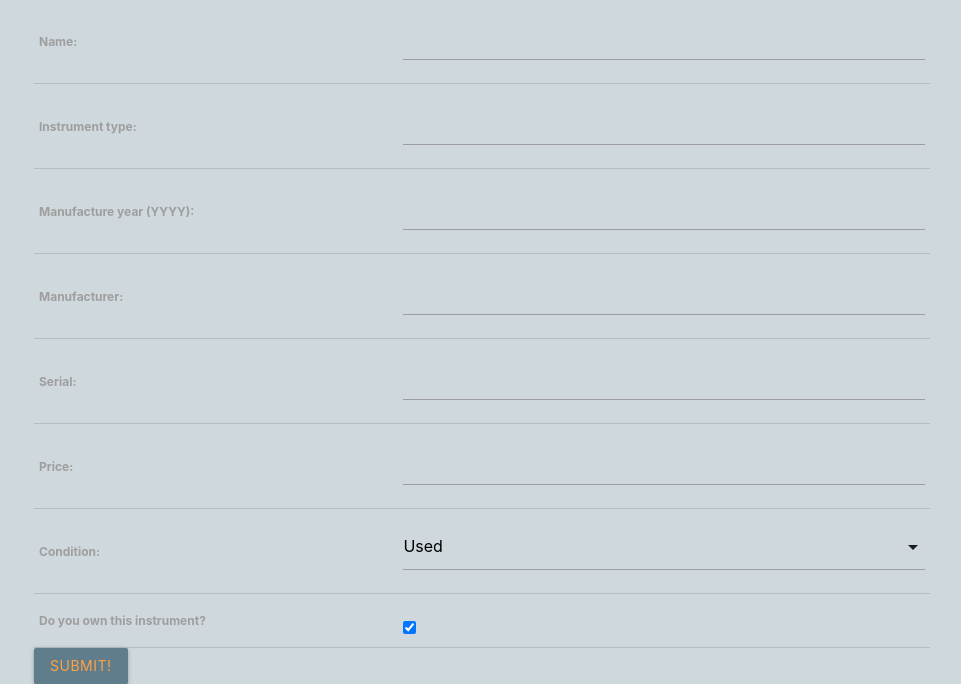
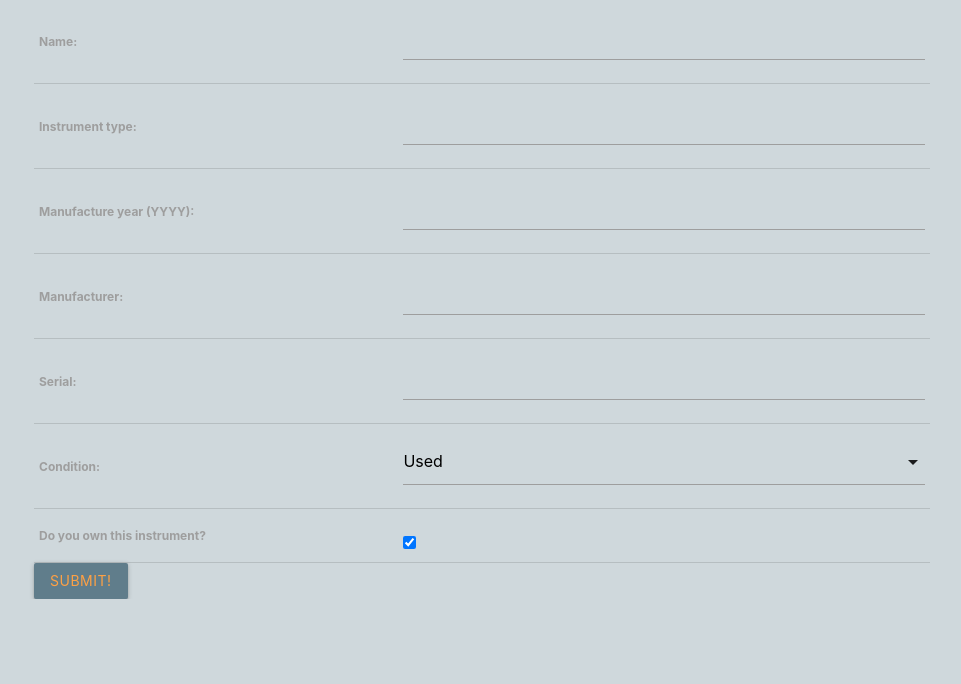
Before and after one commit to TCashion/GASapp, a Django app: page /instruments/create in a window 1280 px wide. Shown: the part 201-885 px from the top of the page, without its empty margins (158-1119 px from the left). After the commit the page ends 800 px from the top, so only its background shows below. Run offline with Django 3.2, Linux system fonts and the light colour scheme; the visitor is signed in with stand-in values (Sample User, id 1).

Commit message:
removed price and made serial optional

```diff
--- a/main_app/models.py
+++ b/main_app/models.py
@@ -65,12 +65,7 @@ class Instrument(models.Model):
             MinValueValidator(1900, 'Year must be greater than 1900'),
             MaxValueValidator(max_year(), f"Year must be less than {max_year()}")]
     )
-    serial = models.CharField(max_length=250)
-    price = models.DecimalField(
-        max_digits=12,
-        decimal_places=2,
-        validators = [MinValueValidator(0.01, 'Price must be greater than $0.01')],
-    )
+    serial = models.CharField(max_length=250, null=True, blank=True)
     condition = models.CharField(
         max_length = 1,
         choices = CONDITIONS,
--- a/main_app/templates/accessories/detail.html
+++ b/main_app/templates/accessories/detail.html
@@ -15,7 +15,6 @@
                 <p>Manufacture Year: {{ accessory.year }}</p>
                 <p>Serial No: {{ accessory.serial }}</p>
                 <p>Type: {{ accessory.accessory_type }}</p>
-                <p>Price: {{ accessory.price }}</p>
                 <p>Condition: {{ accessory.get_condition_display }}</p>
                 <p>
                     Owned:
--- a/main_app/templates/instruments/detail.html
+++ b/main_app/templates/instruments/detail.html
@@ -14,7 +14,6 @@
                 <p>Manufacture Year: {{ instrument.year }}</p>
                 <p>Serial No: {{ instrument.serial }}</p>
                 <p>Type: {{ instrument.instrument_type }}</p>
-                <p>Price: {{ instrument.price }}</p>
                 <p>Condition: {{ instrument.get_condition_display }}</p>
                 <p>
                     Owned:
--- a/main_app/views.py
+++ b/main_app/views.py
@@ -101,7 +101,7 @@ def accessories_detail(request, accessory_id):
 
 class InstrumentCreate(LoginRequiredMixin, CreateView):
     model = Instrument
-    fields = ['name', 'instrument_type', 'year', 'manufacturer', 'serial', 'price', 'condition', 'owned']
+    fields = ['name', 'instrument_type', 'year', 'manufacturer', 'serial', 'condition', 'owned']
 
     def form_valid(self, form):
         form.instance.user = self.request.user
@@ -109,7 +109,7 @@ class InstrumentCreate(LoginRequiredMixin, CreateView):
 
 class InstrumentUpdate(LoginRequiredMixin, UpdateView):
     model = Instrument
-    fields = ['name', 'instrument_type', 'year', 'manufacturer', 'serial', 'price', 'condition', 'owned']
+    fields = ['name', 'instrument_type', 'year', 'manufacturer', 'serial', 'condition', 'owned']
 
 class InstrumentDelete(LoginRequiredMixin, DeleteView):
     model = Instrument
@@ -117,7 +117,7 @@ class InstrumentDelete(LoginRequiredMixin, DeleteView):
 
 class AccessoryCreate(LoginRequiredMixin, CreateView):
     model = Accessory
-    fields = ['name', 'accessory_type', 'year', 'manufacturer', 'serial', 'price', 'condition', 'owned']
+    fields = ['name', 'accessory_type', 'year', 'manufacturer', 'serial', 'condition', 'owned']
 
     def form_valid(self, form):
         form.instance.user = self.request.user
@@ -125,7 +125,7 @@ class AccessoryCreate(LoginRequiredMixin, CreateView):
 
 class AccessoryUpdate(LoginRequiredMixin, UpdateView):
     model = Accessory
-    fields = ['name', 'accessory_type', 'year', 'manufacturer', 'serial', 'price', 'condition', 'owned']
+    fields = ['name', 'accessory_type', 'year', 'manufacturer', 'serial', 'condition', 'owned']
 
 class AccessoryDelete(LoginRequiredMixin, DeleteView):
     model = Accessory
```
